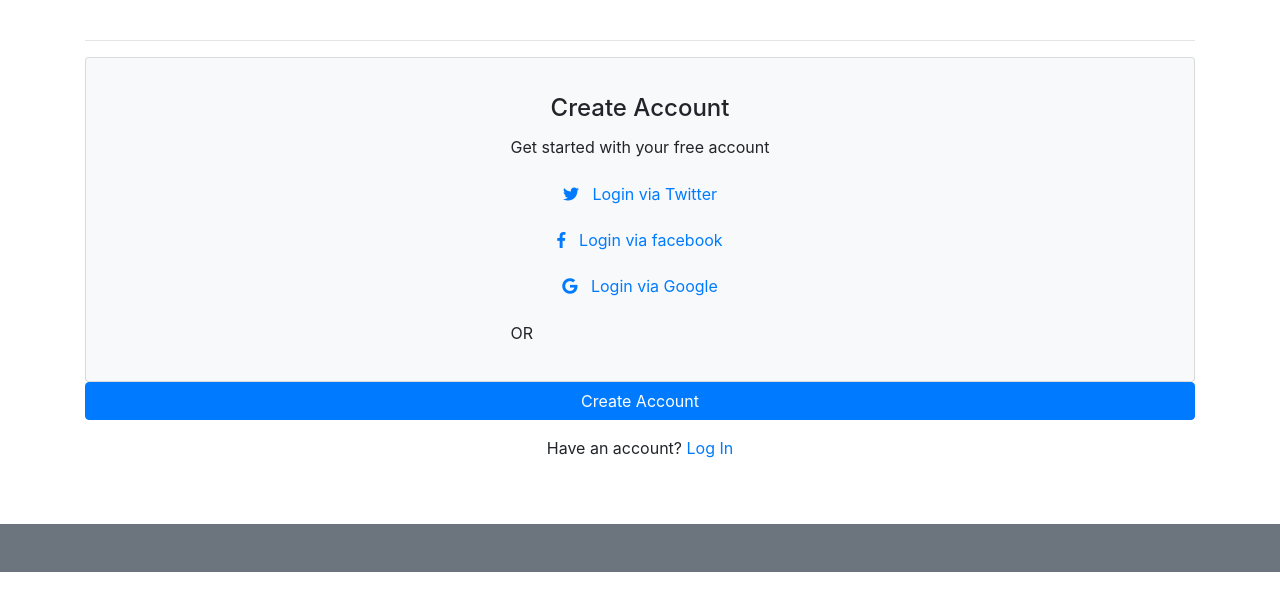
After one commit to anirudhmakhana/WebRTCMedical, a Django app: page /members/signup_user in a window 1280 px wide. The commit adds this page. Shown: the top 611 px of the page. Run offline with Django 3.2, Linux system fonts and the light colour scheme; some libraries are stand-ins or nearby versions.

Commit message:
[ADDED] Link between login and signup

```diff
--- a/members/templates/login.html
+++ b/members/templates/login.html
@@ -56,7 +56,7 @@
 			</div>
 			<div class="card-footer">
 				<div class="d-flex justify-content-center links">
-					Don't have an account?<a href="signUp">Sign Up</a>
+					Don't have an account?<a href="{% url 'signUp' %}">Sign Up</a>
 				</div>
 				<div class="d-flex justify-content-center">
 					<a href="#">Forgot your password?</a>
--- /dev/null
+++ b/members/templates/signUp.html
@@ -0,0 +1,48 @@
+{% load static %}
+<link href="//maxcdn.bootstrapcdn.com/bootstrap/4.0.0/css/bootstrap.min.css" rel="stylesheet" id="bootstrap-css">
+<script src="//maxcdn.bootstrapcdn.com/bootstrap/4.0.0/js/bootstrap.min.js"></script>
+<script src="//cdnjs.cloudflare.com/ajax/libs/jquery/3.2.1/jquery.min.js"></script>
+<!------ Include the above in your HEAD tag ---------->
+
+<link rel="stylesheet" href="https://use.fontawesome.com/releases/v5.0.8/css/all.css">
+<link rel="stylesheet" href="./css/signUpStyles.css">
+
+<div class="container">
+<br>
+<hr>
+
+
+
+<div class="card bg-light">
+<article class="card-body mx-auto" style="max-width: 400px;">
+	<h4 class="card-title mt-3 text-center">Create Account</h4>
+	<p class="text-center">Get started with your free account</p>
+	<p>
+		<a href="" class="btn btn-block btn-twitter"> <i class="fab fa-twitter"></i>   Login via Twitter</a>
+		<a href="" class="btn btn-block btn-facebook"> <i class="fab fa-facebook-f"></i>   Login via facebook</a>
+		<a href="" class="btn btn-block btn-google"> <i class="fab fa-google"></i></i>   Login via Google</a>
+	</p>
+	<p class="divider-text">
+        <span class="bg-light">OR</span>
+    </p>
+	<form action="" method="post">
+		{% csrf_token %}
+
+		{{ form }}
+
+		</div> <!-- form-group// -->
+		<div class="form-group">
+			<button type="submit" class="btn btn-primary btn-block"> Create Account  </button>
+		</div> <!-- form-group// -->
+		<p class="text-center">Have an account? <a href="{% url 'login' %}">Log In</a> </p>
+	</form>
+</article>
+</div> <!-- card.// -->
+
+</div>
+<!--container end.//-->
+
+<br><br>
+<article class="bg-secondary mb-3">
+<br><br>
+</article>
--- a/members/urls.py
+++ b/members/urls.py
@@ -4,4 +4,5 @@ from . import views
 
 urlpatterns = [
     path('login_user', views.login_user, name="login"),
+    path('signup_user', views.register_user, name="signUp"),
 ]
--- a/members/views.py
+++ b/members/views.py
@@ -1,6 +1,7 @@
 from django.shortcuts import render, redirect
 from django.contrib.auth import authenticate, login, logout
 from django.contrib import messages
+from django.contrib.auth.forms import UserCreationForm
 # Create your views here.
 
 
@@ -14,11 +15,16 @@ def login_user(request):
             # Redirect to a success page.
             return redirect('home')
         else:
-            messages.success(request, "There was an error loggin in, plese try again.")
+            messages.success(request, "There was an error logging in, plese try again.")
             return redirect('login')
     else:
         return render(request, 'login.html', {})
 
 
 def logout_user(request):
-    pass
+    logout(request)
+    return redirect('')
+
+
+def register_user(request):
+    return render(request, 'signUp.html', {})
--- a/myapp/templates/home.html
+++ b/myapp/templates/home.html
@@ -7,7 +7,7 @@
     <meta name="viewport" content="width=device-width, initial-scale=1">
     <meta name="description" content="">
     <meta name="author" content="">
-    <title>Video Chat</title>
+    <title>SigmaHealth</title>
     <!-- Bootstrap Core CSS -->
     <link rel="stylesheet" href="https://maxcdn.bootstrapcdn.com/bootstrap/4.0.0-alpha.6/css/bootstrap.min.css">
     <!-- Custom Fonts -->
```
Also changed, not shown: db.sqlite3.
